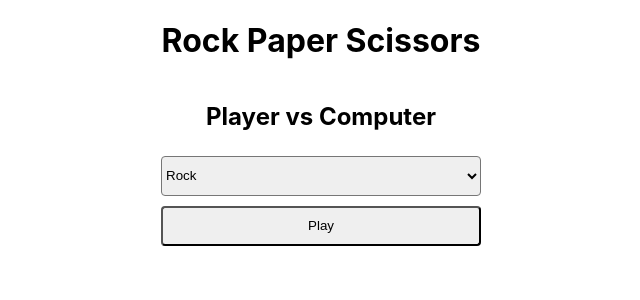
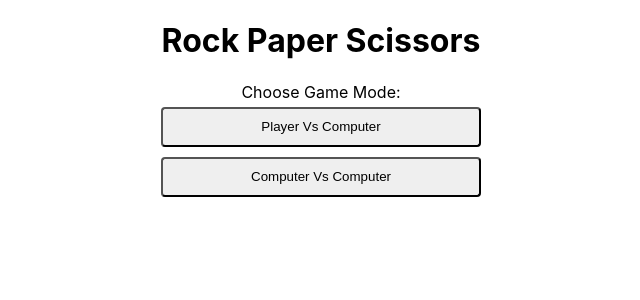
Before and after one commit to asadlib11/rock-paper-scissors, a React (Create React App) app: page / in a window 1280 px wide. Shown: the top 300 px of the page, without its empty margins (319-959 px from the left). Built offline with nearby package versions, Linux system fonts and the light colour scheme.

Commit message:
feat: added flow for game modes

```diff
--- a/src/App.css
+++ b/src/App.css
@@ -1,38 +1,9 @@
 .App {
   text-align: center;
 }
-
-.App-logo {
-  height: 40vmin;
-  pointer-events: none;
-}
-
-@media (prefers-reduced-motion: no-preference) {
-  .App-logo {
-    animation: App-logo-spin infinite 20s linear;
-  }
-}
-
-.App-header {
-  background-color: #282c34;
-  min-height: 100vh;
+.container {
+  width: 400px;
   display: flex;
   flex-direction: column;
-  align-items: center;
-  justify-content: center;
-  font-size: calc(10px + 2vmin);
-  color: white;
+  margin: auto;
 }
-
-.App-link {
-  color: #61dafb;
-}
-
-@keyframes App-logo-spin {
-  from {
-    transform: rotate(0deg);
-  }
-  to {
-    transform: rotate(360deg);
-  }
-}
--- a/src/App.tsx
+++ b/src/App.tsx
@@ -1,14 +1,52 @@
 import React from "react";
 import PlayerVsCPU from "./modules/PlayerVsCPU";
+import CpuVsCpu from "./modules/CpuVsCpu";
 import "./App.css";
+import { GameMode } from "./enums/enums";
 
 function App() {
+  const [mode, setMode] = React.useState("");
+
   return (
-    <div className="App">
+    <div className="App container">
       <div>
         <h1>Rock Paper Scissors</h1>
       </div>
-      <PlayerVsCPU />
+
+      {!mode && (
+        <div>
+          Choose Game Mode:
+          <button
+            onClick={() => {
+              setMode(GameMode.PlayerVsComputer);
+            }}
+          >
+            Player Vs Computer
+          </button>
+          <button
+            onClick={() => {
+              setMode(GameMode.ComputerVsComputer);
+            }}
+          >
+            Computer Vs Computer
+          </button>
+        </div>
+      )}
+
+      {mode === GameMode.PlayerVsComputer && <PlayerVsCPU />}
+      {mode === GameMode.ComputerVsComputer && <CpuVsCpu />}
+
+      {mode && (
+        <div>
+          <button
+            onClick={() => {
+              setMode("");
+            }}
+          >
+            Back to Main page
+          </button>
+        </div>
+      )}
     </div>
   );
 }
--- a/src/enums/enums.ts
+++ b/src/enums/enums.ts
@@ -3,3 +3,8 @@ export enum DefaultGameInputs {
   PAPER = "Paper",
   SCISSORS = "Scissors",
 }
+
+export enum GameMode {
+  PlayerVsComputer = "PlayerVsComputer",
+  ComputerVsComputer = "ComputerVsComputer",
+}
--- a/src/modules/PlayerVsCPU/index.tsx
+++ b/src/modules/PlayerVsCPU/index.tsx
@@ -33,6 +33,7 @@ function PlayerVsCPU({ rules = defaultRules }: Props) {
   };
 
   const userOptionChangeHandler = (e: React.ChangeEvent<HTMLSelectElement>) => {
+    setResult('');
     setUserInput(e.target.value);
   };
 
@@ -46,6 +47,7 @@ function PlayerVsCPU({ rules = defaultRules }: Props) {
         <h2>Player vs Computer</h2>
       </div>
       <div>
+        Choose Your Move:
         <Select
           onChange={userOptionChangeHandler}
           options={selectInputs}
--- a/src/modules/PlayerVsCPU/styles.css
+++ b/src/modules/PlayerVsCPU/styles.css
@@ -10,6 +10,7 @@ select {
     height: 40px;
     border-radius: 4px;
     margin: 5px;
+    text-align-last: center;
 }
 
 button {
```
